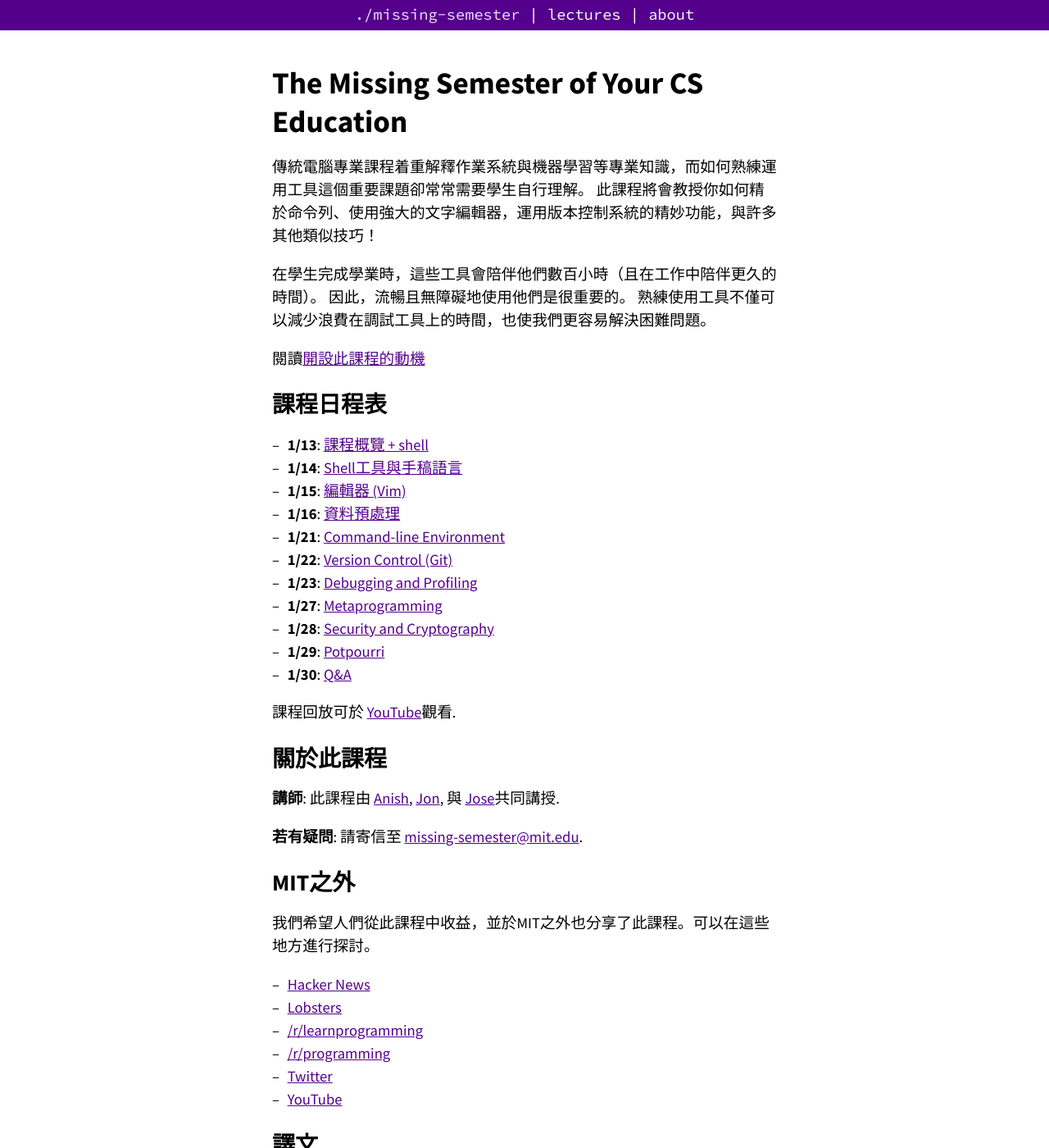
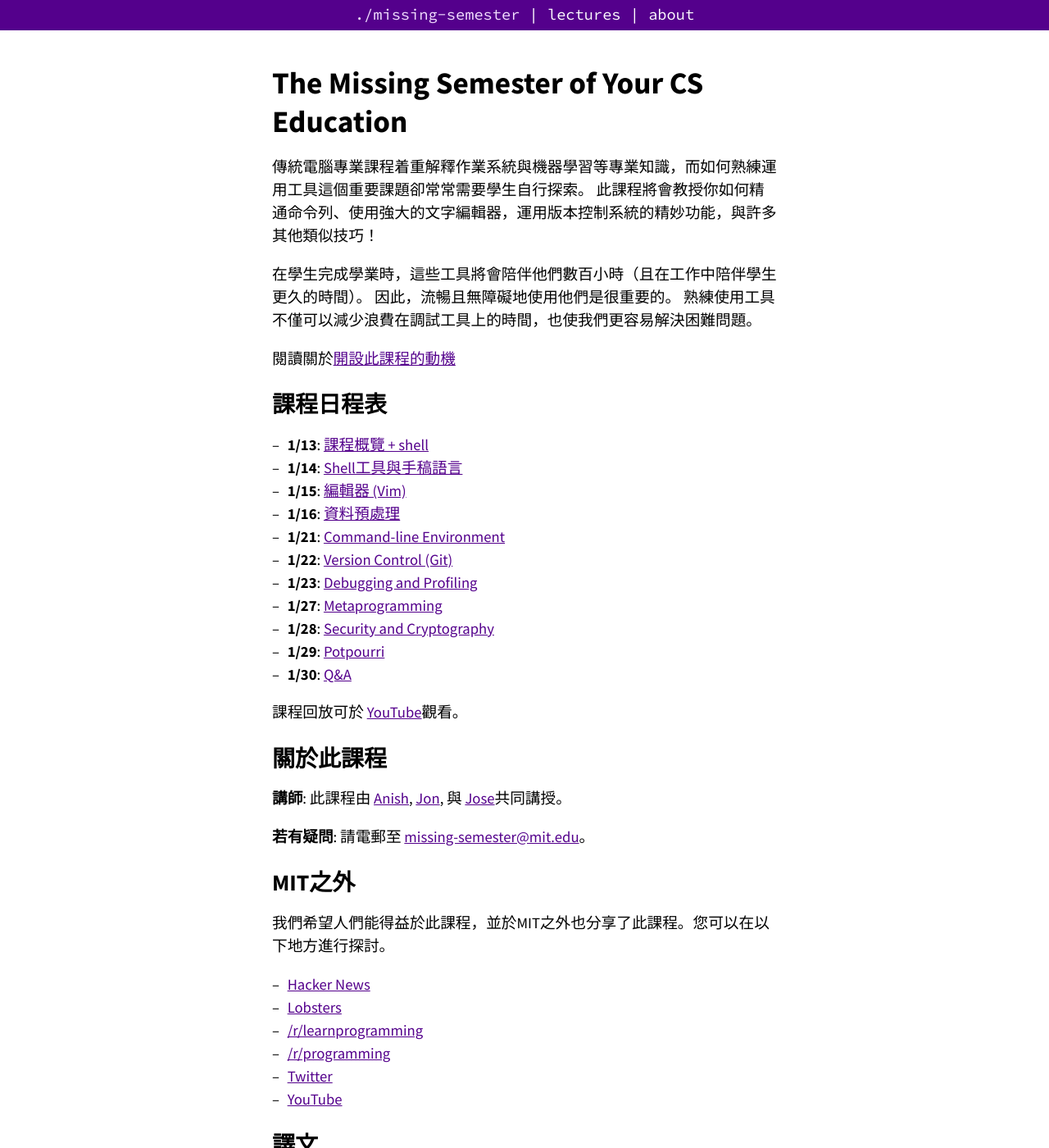
Before and after one commit to missing-semester-zh-Hant/missing-semester-zh-Hant.github.io, a Jekyll site: the page built from index.md, in a window 1280 px wide and 1400 px high. Shown: the whole window at 82% size. Built offline with Jekyll 4.4.1, drawn with Linux system fonts in a browser that asks for light colours; some of the changed text lies outside the part shown.

Commit message:
校對行文

```diff
--- a/index.md
+++ b/index.md
@@ -8,8 +8,8 @@ to machine learning, but there’s one critical subject that’s rarely covered,
 and is instead left to students to figure out on their own: proficiency with
 their tools. We’ll teach you how to master the command-line, use a powerful
 text editor, use fancy features of version control systems, and much more! -->
-傳統電腦專業課程着重解釋作業系統與機器學習等專業知識，而如何熟練運用工具這個重要課題卻常常需要學生自行理解。
-此課程將會教授你如何精於命令列、使用強大的文字編輯器，運用版本控制系統的精妙功能，與許多其他類似技巧！
+傳統電腦專業課程着重解釋作業系統與機器學習等專業知識，而如何熟練運用工具這個重要課題卻常常需要學生自行探索。
+此課程將會教授你如何精通命令列、使用強大的文字編輯器，運用版本控制系統的精妙功能，與許多其他類似技巧！
 
 <!-- Students spend hundreds of hours using these tools over the course of their
 education (and thousands over their career), so it makes sense to make the
@@ -17,13 +17,13 @@ experience as fluid and frictionless as possible. Mastering these tools not
 only enables you to spend less time on figuring out how to bend your tools to
 your will, but it also lets you solve problems that would previously seem
 impossibly complex. -->
-在學生完成學業時，這些工具會陪伴他們數百小時（且在工作中陪伴更久的時間）。
+在學生完成學業時，這些工具將會陪伴他們數百小時（且在工作中陪伴學生更久的時間）。
 因此，流暢且無障礙地使用他們是很重要的。
 熟練使用工具不僅可以減少浪費在調試工具上的時間，也使我們更容易解決困難問題。
 
 
 <!-- Read about the [motivation behind this class](/about/). -->
-閱讀[開設此課程的動機](/about/)
+閱讀關於[開設此課程的動機](/about/)
 
 {% comment %}
 # Registration
@@ -58,7 +58,7 @@ Sign up for the IAP 2020 class by filling out this [registration form](https://f
 <!-- Video recordings of the lectures are available [on
 YouTube](https://www.youtube.com/playlist?list=PLyzOVJj3bHQuloKGG59rS43e29ro7I57J). -->
 課程回放可於 [
-YouTube](https://www.youtube.com/playlist?list=PLyzOVJj3bHQuloKGG59rS43e29ro7I57J)觀看.
+YouTube](https://www.youtube.com/playlist?list=PLyzOVJj3bHQuloKGG59rS43e29ro7I57J)觀看。
 
 <!-- # About the class -->
 # 關於此課程
@@ -66,16 +66,16 @@ YouTube](https://www.youtube.com/playlist?list=PLyzOVJj3bHQuloKGG59rS43e29ro7I57
 <!-- **Staff**: This class is co-taught by [Anish](https://www.anishathalye.com/), [Jon](https://thesquareplanet.com/), and [Jose](http://josejg.com/).
 **Questions**: Email us at [missing-semester@mit.edu](mailto:missing-semester@mit.edu). -->
 
-**講師**: 此課程由 [Anish](https://www.anishathalye.com/), [Jon](https://thesquareplanet.com/), 與 [Jose](http://josejg.com/)共同講授.
+**講師**: 此課程由 [Anish](https://www.anishathalye.com/), [Jon](https://thesquareplanet.com/), 與 [Jose](http://josejg.com/)共同講授。
 
-**若有疑問**: 請寄信至 [missing-semester@mit.edu](mailto:missing-semester@mit.edu).
+**若有疑問**: 請電郵至 [missing-semester@mit.edu](mailto:missing-semester@mit.edu)。
 
 <!-- # Beyond MIT -->
 # MIT之外
 
 <!-- We've also shared this class beyond MIT in the hopes that others may
 benefit from these resources. You can find posts and discussion on -->
-我們希望人們從此課程中收益，並於MIT之外也分享了此課程。可以在這些地方進行探討。
+我們希望人們能得益於此課程，並於MIT之外也分享了此課程。您可以在以下地方進行探討。
 
  - [Hacker News](https://news.ycombinator.com/item?id=22226380)
  - [Lobsters](https://lobste.rs/s/ti1k98/missing_semester_your_cs_education_mit)
```
Also changed, not shown: other parts of index.md (+2 -2 lines).
